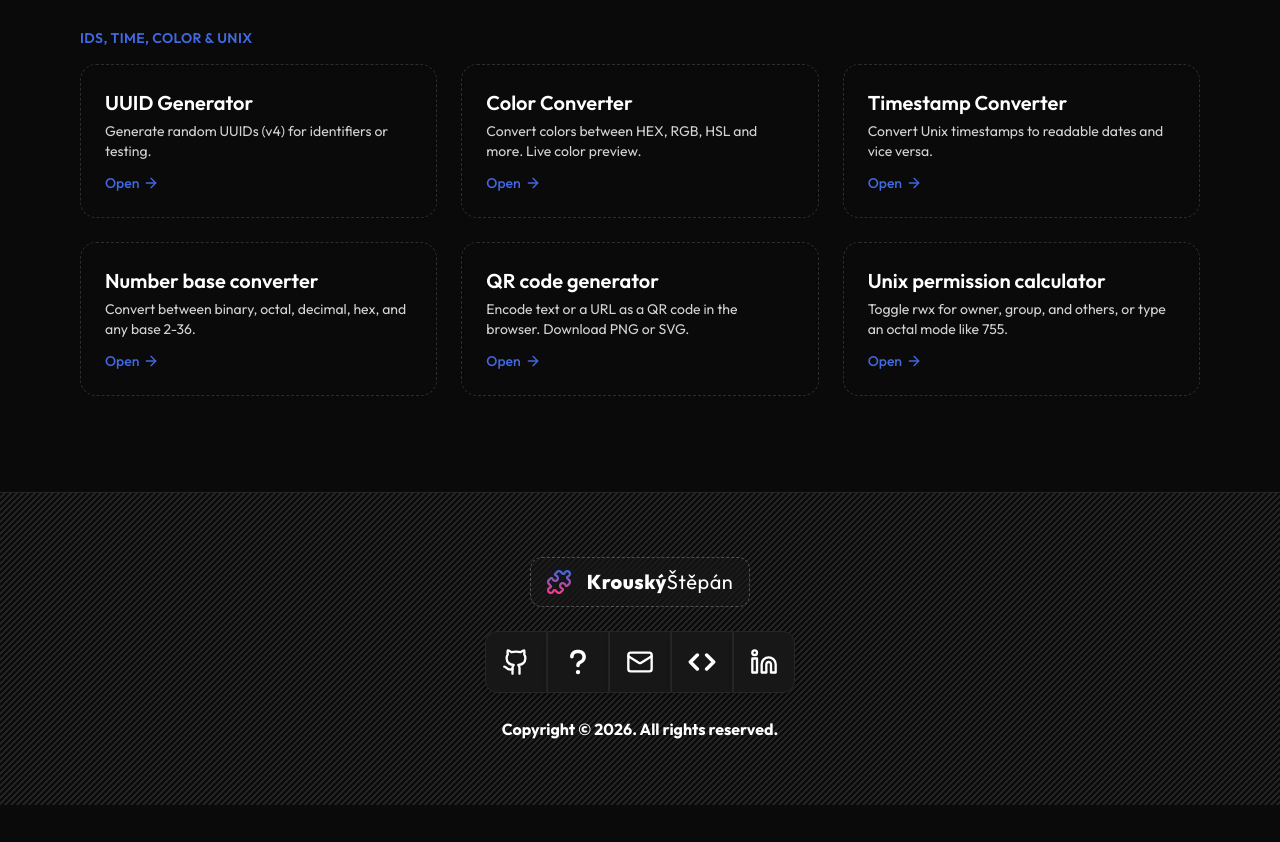
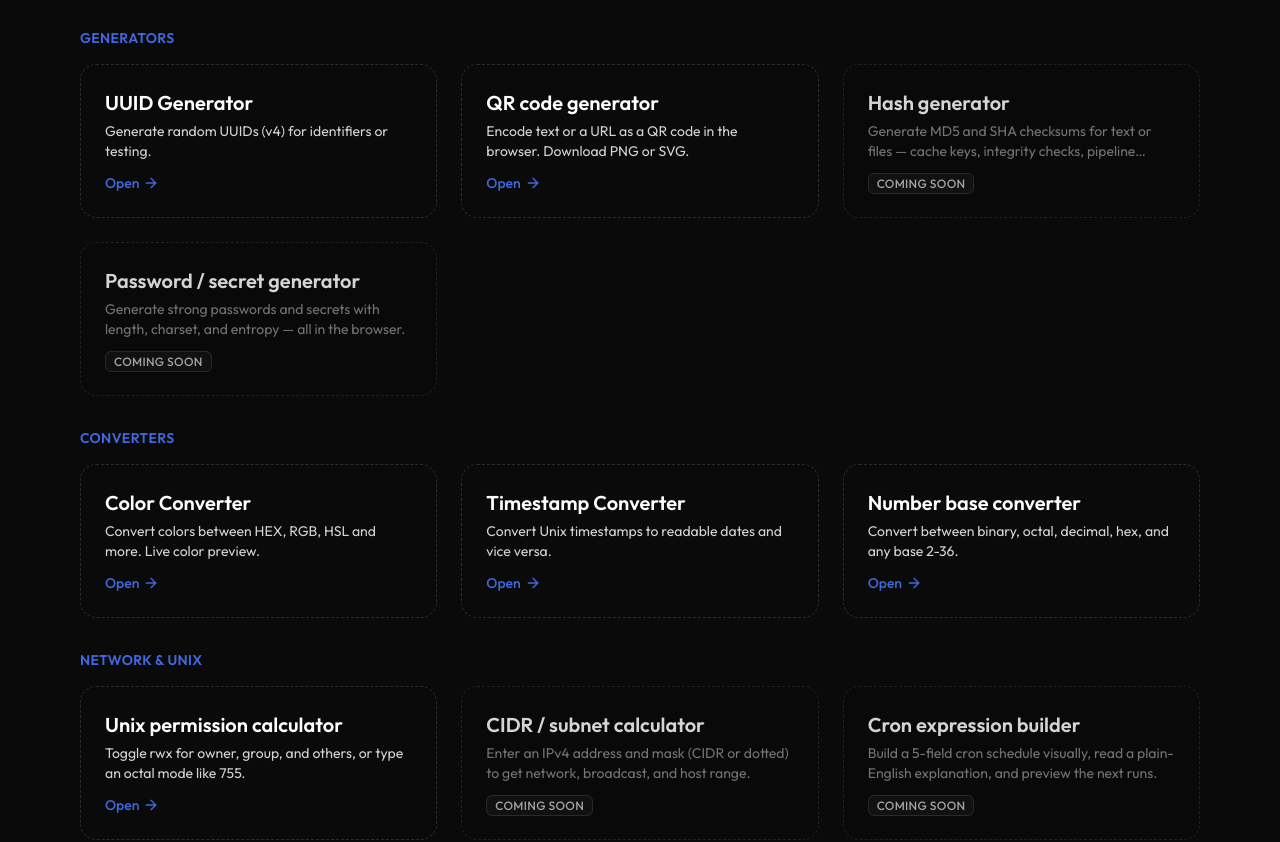
Before and after one commit to krouskystepan/portfolio, a Next.js app: page /t in a window 1280 px wide. Shown: the part 1280-2122 px from the top of the page. Before the commit the page ends 2085 px from the top, so only its background shows below. Built offline with nearby package versions, Linux system fonts and the light colour scheme.

Commit message:
coming soon tool placeholder

```diff
--- a/app/t/[toolId]/page.tsx
+++ b/app/t/[toolId]/page.tsx
@@ -4,7 +4,7 @@ import { Metadata } from 'next'
 import { notFound } from 'next/navigation'
 
 const getToolById = (toolId: string) => {
-  return tools.find((tool) => tool.path === toolId)
+  return tools.find((tool) => tool.path !== '' && tool.path === toolId)
 }
 
 export async function generateMetadata({
@@ -24,9 +24,11 @@ export async function generateMetadata({
 }
 
 export async function generateStaticParams() {
-  return tools.map((tool) => ({
-    toolId: tool.path
-  }))
+  return tools
+    .filter((tool) => tool.path !== '')
+    .map((tool) => ({
+      toolId: tool.path
+    }))
 }
 
 const ToolsPage = async ({
--- a/components/tools/directory/ToolsDirectoryClient.tsx
+++ b/components/tools/directory/ToolsDirectoryClient.tsx
@@ -8,6 +8,63 @@ import { matchesToolQuery, groupToolsBySection } from '@/utils/toolUtils'
 
 type ToolsDirectoryClientProps = {
   tools: readonly TTools[]
+}
+
+function ToolCard({ tool }: { tool: TTools }) {
+  const isComingSoon = tool.path === ''
+
+  const body = (
+    <div className="flex h-full flex-col justify-between gap-3">
+      <div>
+        <div
+          className={`text-base font-semibold sm:text-lg md:text-xl ${
+            isComingSoon ? 'text-neutral-300' : 'text-white'
+          }`}
+        >
+          {tool.name}
+        </div>
+        <p
+          className={`mt-1 line-clamp-2 text-xs leading-relaxed sm:text-sm ${
+            isComingSoon ? 'text-neutral-500' : 'text-neutral-300'
+          }`}
+        >
+          {tool.description}
+        </p>
+      </div>
+
+      <div className="relative text-xs font-medium sm:text-sm">
+        {isComingSoon ? (
+          <span className="rounded-md border border-white/10 bg-white/[0.03] px-2 py-0.5 text-[10px] font-medium uppercase tracking-wide text-neutral-400 sm:text-xs">
+            Coming soon
+          </span>
+        ) : (
+          <span className="inline-flex items-center text-custom_blue">
+            <span className="relative after:absolute after:-bottom-px after:left-0 after:h-px after:w-0 after:bg-current after:transition-all after:duration-300 group-hover:after:w-full">
+              Open
+            </span>
+            <ArrowRight className="ml-1 size-4 transition-transform delay-[50ms] duration-300 group-hover:translate-x-1" />
+          </span>
+        )}
+      </div>
+    </div>
+  )
+
+  if (isComingSoon) {
+    return (
+      <div className="relative cursor-default overflow-hidden rounded-2xl border border-dashed border-white/10 bg-neutral-950/30 p-6 backdrop-blur-sm">
+        {body}
+      </div>
+    )
+  }
+
+  return (
+    <Link
+      href={`/t/${tool.path}`}
+      className="group relative block overflow-hidden rounded-2xl border border-dashed border-white/15 bg-neutral-950/40 p-6 backdrop-blur-sm transition-all duration-200 hover:border-custom_blue"
+    >
+      {body}
+    </Link>
+  )
 }
 
 export default function ToolsDirectoryClient({
@@ -58,31 +115,10 @@ export default function ToolsDirectoryClient({
               </h3>
               <div className="grid gap-6 sm:grid-cols-2 lg:grid-cols-3">
                 {group.map((tool) => (
-                  <Link
-                    key={tool.path}
-                    href={`/t/${tool.path}`}
-                    className="group relative block overflow-hidden rounded-2xl border border-dashed border-white/15 bg-neutral-950/40 p-6 backdrop-blur-sm transition-all duration-200 hover:border-custom_blue"
-                  >
-                    <div className="flex h-full flex-col justify-between gap-3">
-                      <div>
-                        <div className="text-base font-semibold text-white sm:text-lg md:text-xl">
-                          {tool.name}
-                        </div>
-                        <p className="mt-1 line-clamp-2 text-xs leading-relaxed text-neutral-300 sm:text-sm">
-                          {tool.description}
-                        </p>
-                      </div>
-
-                      <div className="relative text-xs font-medium sm:text-sm">
-                        <span className="inline-flex items-center text-custom_blue">
-                          <span className="relative after:absolute after:-bottom-px after:left-0 after:h-px after:w-0 after:bg-current after:transition-all after:duration-300 group-hover:after:w-full">
-                            Open
-                          </span>
-                          <ArrowRight className="ml-1 size-4 transition-transform delay-[50ms] duration-300 group-hover:translate-x-1" />
-                        </span>
-                      </div>
-                    </div>
-                  </Link>
+                  <ToolCard
+                    key={tool.path || tool.name}
+                    tool={tool}
+                  />
                 ))}
               </div>
             </section>
--- a/constants/tools.ts
+++ b/constants/tools.ts
@@ -114,25 +114,88 @@ export const tools = [
     keywords: ['jwt', 'bearer', 'token', 'base64']
   },
   {
+    name: 'Base64 / Hex codec',
+    path: '', // 'base64-hex'
+    description:
+      'Live convert between UTF-8 text, Base64, Base64URL, and hex (spaces, 0x, \\x dumps).',
+    section: 'web',
+    keywords: [
+      'base64',
+      'base64url',
+      'hex',
+      'encode',
+      'decode',
+      'blob',
+      'token',
+      'payload',
+      'dump'
+    ]
+  },
+  {
     name: 'UUID Generator',
     path: 'uuid-generator',
     description: 'Generate random UUIDs (v4) for identifiers or testing.',
-    section: 'utilities',
+    section: 'generators',
     keywords: ['guid', 'v4', 'random id']
+  },
+  {
+    name: 'QR code generator',
+    path: 'qr-code',
+    description:
+      'Encode text or a URL as a QR code in the browser. Download PNG or SVG.',
+    section: 'generators',
+    keywords: ['qr', 'barcode', 'url', 'png', 'svg']
+  },
+  {
+    name: 'Hash generator',
+    path: '', // 'hash-generator'
+    description:
+      'Generate MD5 and SHA checksums for text or files — cache keys, integrity checks, pipeline digests.',
+    section: 'generators',
+    keywords: [
+      'md5',
+      'sha1',
+      'sha256',
+      'sha512',
+      'checksum',
+      'hash',
+      'digest',
+      'integrity',
+      'hashlib',
+      'md5sum'
+    ]
+  },
+  {
+    name: 'Password / secret generator',
+    path: '', // 'password-generator'
+    description:
+      'Generate strong passwords and secrets with length, charset, and entropy — all in the browser.',
+    section: 'generators',
+    keywords: [
+      'password',
+      'secret',
+      'token',
+      'api key',
+      'random',
+      'entropy',
+      'charset',
+      'generator',
+      'csprng'
+    ]
   },
   {
     name: 'Color Converter',
     path: 'color-converter',
     description:
       'Convert colors between HEX, RGB, HSL and more. Live color preview.',
-    section: 'utilities',
+    section: 'converters',
     keywords: ['hex', 'rgb', 'hsl', 'picker']
   },
   {
     name: 'Timestamp Converter',
     path: 'timestamp-converter',
     description: 'Convert Unix timestamps to readable dates and vice versa.',
-    section: 'utilities',
+    section: 'converters',
     keywords: ['unix', 'epoch', 'timezone', 'date']
   },
   {
@@ -140,25 +203,73 @@ export const tools = [
     path: 'number-base-converter',
     description:
       'Convert between binary, octal, decimal, hex, and any base 2-36.',
-    section: 'utilities',
+    section: 'converters',
     keywords: ['binary', 'octal', 'decimal', 'hex', 'radix', 'base', 'base36']
-  },
-  {
-    name: 'QR code generator',
-    path: 'qr-code',
-    description:
-      'Encode text or a URL as a QR code in the browser. Download PNG or SVG.',
-    section: 'utilities',
-    keywords: ['qr', 'barcode', 'url', 'png', 'svg']
   },
   {
     name: 'Unix permission calculator',
     path: 'chmod-calculator',
     description:
       'Toggle rwx for owner, group, and others, or type an octal mode like 755.',
-    section: 'utilities',
+    section: 'network',
     keywords: ['chmod', 'unix', 'permissions', 'octal', 'rwx', '755', '644']
+  },
+  {
+    name: 'CIDR / subnet calculator',
+    path: '', // 'cidr-calculator'
+    description:
+      'Enter an IPv4 address and mask (CIDR or dotted) to get network, broadcast, and host range.',
+    section: 'network',
+    keywords: [
+      'cidr',
+      'subnet',
+      'ip',
+      'ipv4',
+      'mask',
+      'network',
+      'broadcast',
+      'hosts',
+      'prefix',
+      'netmask'
+    ]
+  },
+  {
+    name: 'Cron expression builder',
+    path: '', // 'cron-builder'
+    description:
+      'Build a 5-field cron schedule visually, read a plain-English explanation, and preview the next runs.',
+    section: 'network',
+    keywords: [
+      'cron',
+      'crontab',
+      'schedule',
+      'celery',
+      'github actions',
+      'quartz',
+      'timer',
+      'interval',
+      'croner'
+    ]
+  },
+  {
+    name: 'Escape / unescape toolbox',
+    path: '', // 'escape-unescape'
+    description:
+      'Escape or unescape strings for C, Python, and shell — turn log escapes into text and text into pasteable literals.',
+    section: 'network',
+    keywords: [
+      'escape',
+      'unescape',
+      'backslash',
+      'string literal',
+      'c',
+      'python',
+      'shell',
+      'bash',
+      'quoting',
+      'ansi-c'
+    ]
   }
 ] as const satisfies readonly TTools[]
 
-export type ToolPath = (typeof tools)[number]['path']
+export type ToolPath = Exclude<(typeof tools)[number]['path'], ''>
--- a/constants/types.ts
+++ b/constants/types.ts
@@ -44,7 +44,9 @@ export const TOOL_SECTION_ORDER = [
   'data',
   'text',
   'web',
-  'utilities'
+  'generators',
+  'converters',
+  'network'
 ] as const
 
 export type TToolSectionId = (typeof TOOL_SECTION_ORDER)[number]
@@ -53,7 +55,9 @@ export const TOOL_SECTION_LABELS: Record<TToolSectionId, string> = {
   data: 'Data & serialization',
   text: 'Text & patterns',
   web: 'Web & encoding',
-  utilities: 'IDs, time, color & Unix'
+  generators: 'Generators',
+  converters: 'Converters',
+  network: 'Network & Unix'
 }
 
 export type TTools = {
```
